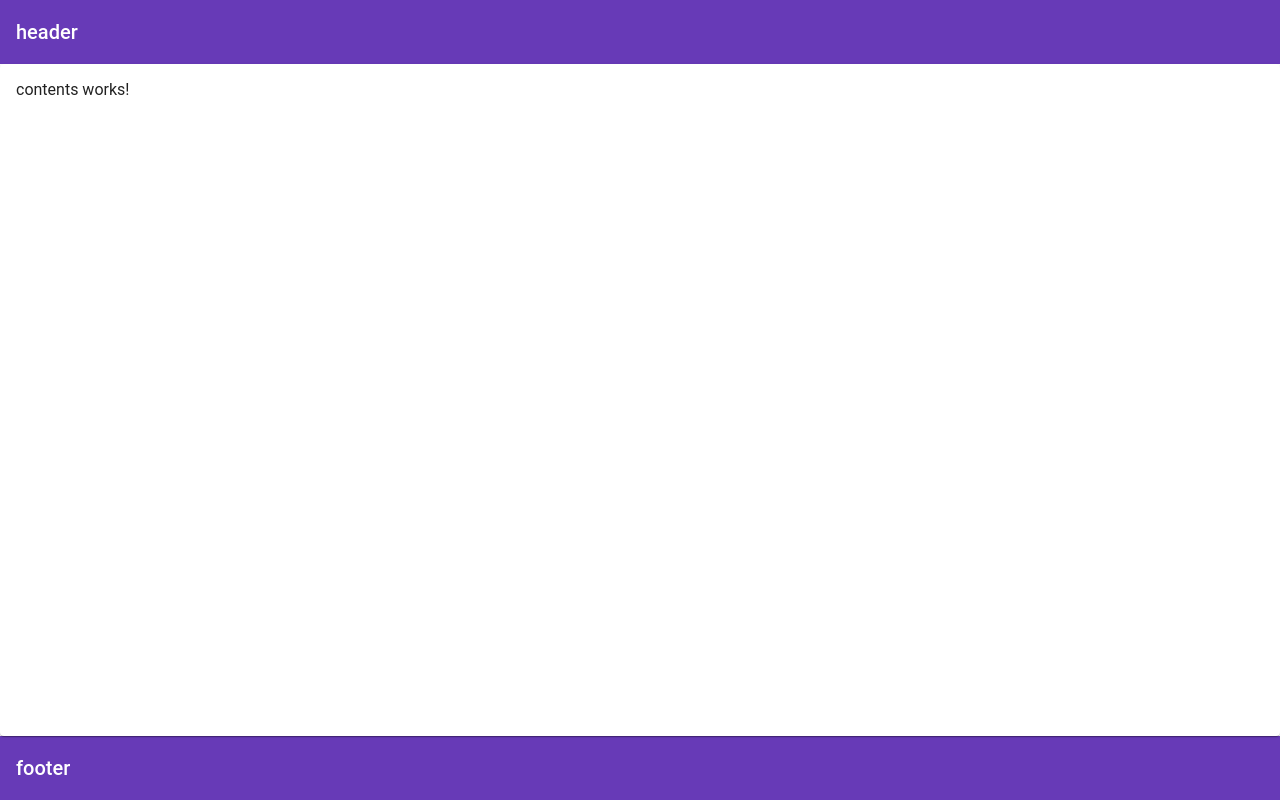
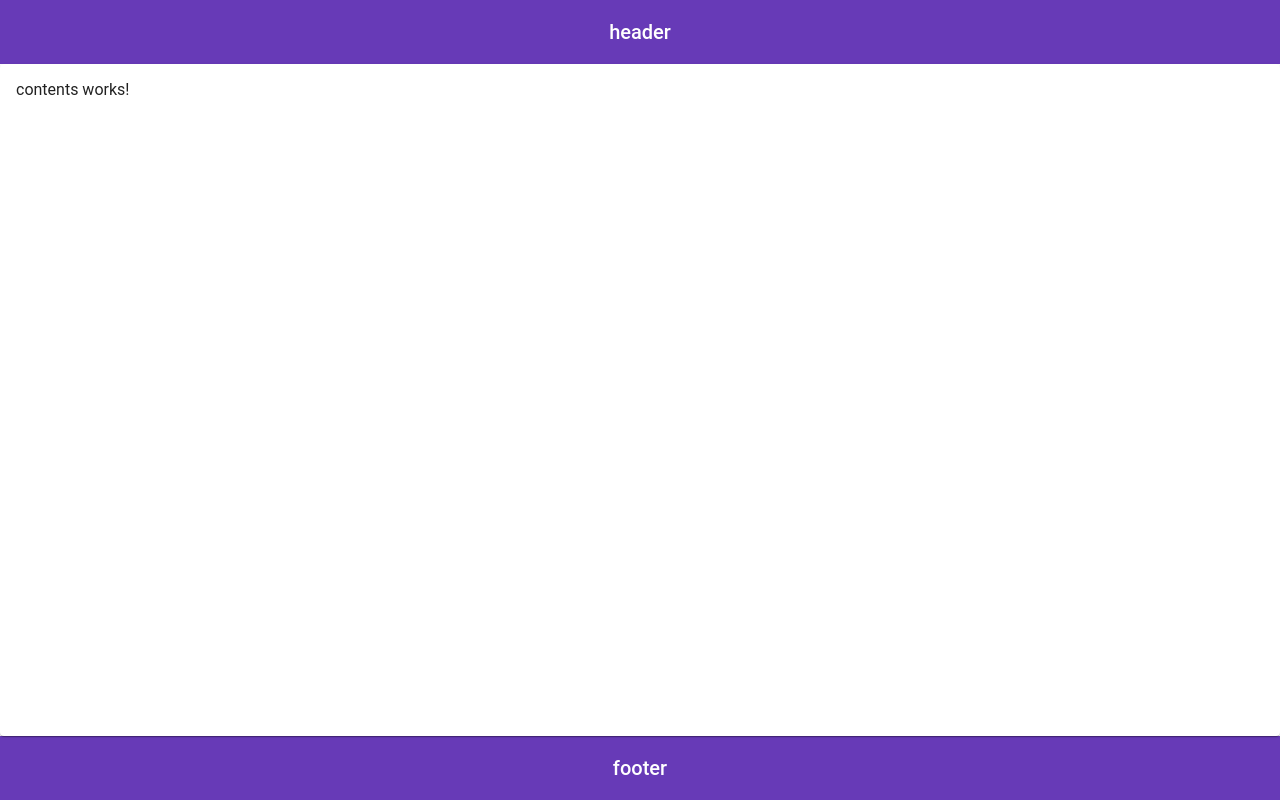
Before and after one commit to derson26/angular-pokemon-app, an Angular app: page /pokemon in a window 1280 px wide. Built offline with nearby package versions, Linux system fonts and the light colour scheme.

Commit message:
installing @angular/flexlayout

```diff
--- a/package.json
+++ b/package.json
@@ -15,6 +15,7 @@
     "@angular/common": "^14.2.4",
     "@angular/compiler": "^14.2.4",
     "@angular/core": "^14.2.4",
+    "@angular/flex-layout": "^14.0.0-beta.40",
     "@angular/forms": "^14.2.4",
     "@angular/material": "^14.2.3",
     "@angular/platform-browser": "^14.2.4",
--- a/src/app/components/footer/footer.component.html
+++ b/src/app/components/footer/footer.component.html
@@ -1,3 +1,3 @@
-<mat-toolbar color="primary">
+<mat-toolbar color="primary" fxLayout="row" fxLayoutAlign="center center">
   <p>footer</p>
 </mat-toolbar>
--- a/src/app/components/header/header.component.html
+++ b/src/app/components/header/header.component.html
@@ -1,3 +1,3 @@
-<mat-toolbar color="primary">
+<mat-toolbar color="primary" fxLayout="row" fxLayoutAlign="center center">
   <p>header</p>
 </mat-toolbar>
```
Also changed, not shown: src/app/app.module.ts (+5 -8 lines), 1 other file (tests, documents, lock files or other folders).
